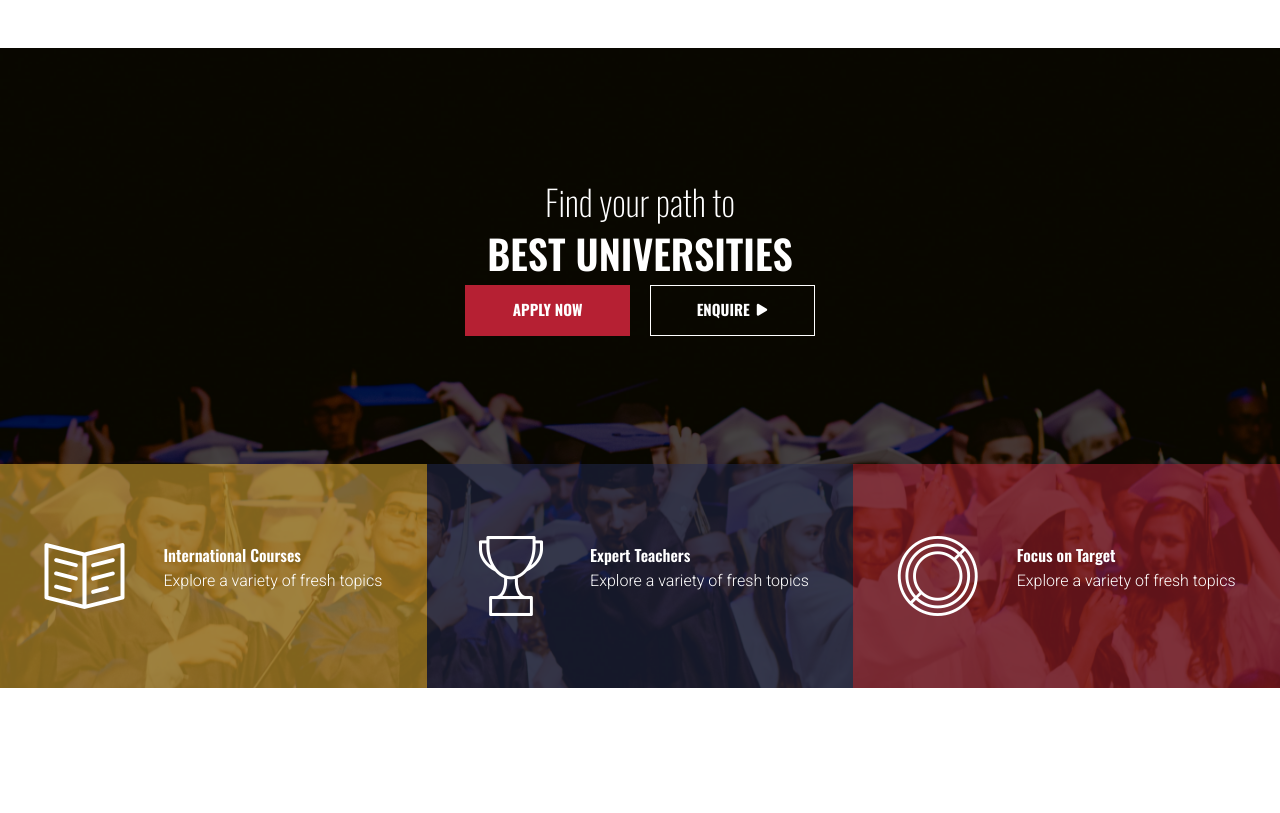
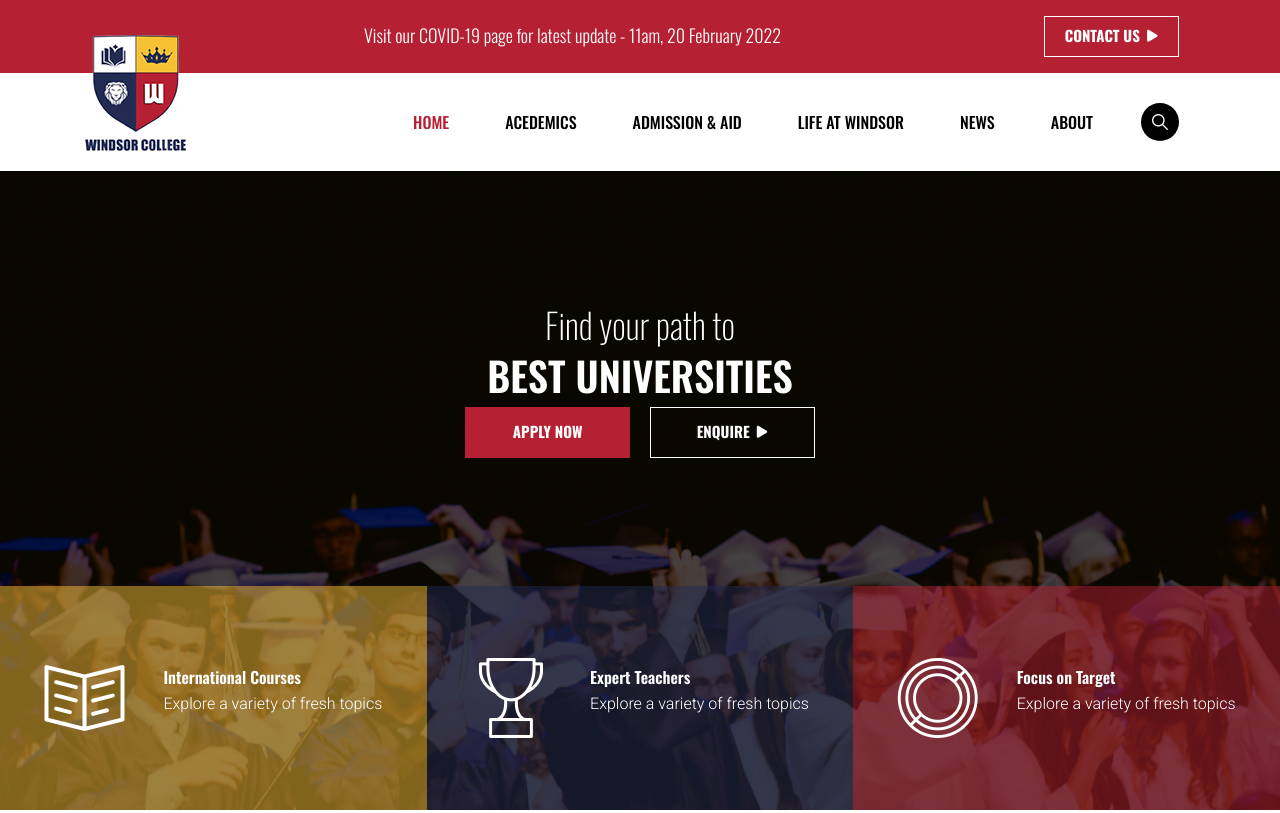
Before and after one commit to FED200/WindsorCollege, a website: page index.html in a window 1280 px wide. Shown: the top 813 px of the page. Drawn offline with nearby package versions, Linux system fonts and the light colour scheme; files whose address does not match are found by name.

Commit message:
components updated

```diff
--- a/index.html
+++ b/index.html
@@ -18,10 +18,57 @@
 </head>
 
 <body>
-    <header id="header" class="site-header pb-3">
-        <nav class="site-nav">
+    <header id="header" class="site-header">
+        <div class="site-header__top">
+            <div class="container">
+                <div class="header-top__content">
+                    <a href="#" class="update-link">Visit our COVID-19 page for latest update - 11am, 20 February
+                        2022</a>
+                    <div class="btn-wrap">
+                        <a href="#" class="btn btn-outline">CONTACT US<i class="icon-play"></i></a>
+                    </div>
+                </div>
+            </div>
+        </div>
+        <div class="container">
+            <nav class="navbar navbar-expand-lg navbar-light">
+                <a class="navbar-brand" href="#"><img src="assets/images/header-logo.png" width="831" height="954"
+                        loading="lazy" alt="Header Logo"></a>
+                <button class="navbar-toggler collapsed" type="button" data-toggle="collapse"
+                    data-target="#navbarSupportedContent" aria-controls="navbarSupportedContent"
+                    aria-expanded="false" aria-label="Toggle navigation">
+                    <span></span>
+                    <span></span>
+                    <span></span>
+                </button>
 
+                <div class="collapse navbar-collapse" id="navbarSupportedContent">
+                    <ul class="navbar-nav ml-auto">
+                        <li class="nav-item active">
+                            <a class="nav-link" href="#">Home</a>
+                        </li>
+                        <li class="nav-item">
+                            <a class="nav-link" href="#">Acedemics</a>
+                        </li>
+                        <li class="nav-item">
+                            <a class="nav-link" href="#">ADMISSION & AID</a>
+                        </li>
+                        <li class="nav-item">
+                            <a class="nav-link" href="#">LIFE AT WINDSOR</a>
+                        </li>
+                        <li class="nav-item">
+                            <a class="nav-link" href="#">NEWS</a>
+                        </li>
+                        <li class="nav-item">
+                            <a class="nav-link" href="#">ABOUT</a>
+                        </li>
+                    </ul>
+                    <form class="form-inline mt-lg-0 mt-1">
+                        <button class="btn-search" type="submit"><i class="icon-search"></i></button>
+                    </form>
+                </div>
             </nav> <!-- / .site-nav -->
+        </div>
 
         <div class="phone-number">
             <a href="tel:"></a>
@@ -93,14 +140,16 @@
 			</div>
 		</section>  <!-- / .section -->
 
-		<section>
+        <section class="cta-wrap">
+            <div class="container">
                 <div class="cta-block">
                     <h2>Still wondering where to begin?</h2>
                     <div class="btn-wrap mt-lg-0 mt-1">
                         <a href="#" class="btn btn-outline btn-outline--alt">study with us<i class="icon-play"></i></a>
                         <a href="#" class="btn btn-outline btn-outline--alt">enquire<i class="icon-play"></i></a>
                     </div>
-            </div>  <!-- / .cta-block -->
+                </div><!-- / .cta-block -->
+            </div>
         </section>  <!-- / .section -->
 
         <section class="pt-xl-7 pb-xl-10 py-lg-4 py-sm-3 py-2">
@@ -151,7 +200,7 @@
                             </div> <!-- / .card-event__body -->
                         </div> <!-- / ..card-event -->
                     </div>
-                    <div class="col-lg-4 col-md-6 m-auto">
+                    <div class="col-lg-4 col-md-6 m-lg-0 m-auto">
                         <div class="card-event">
                             <div class="card-event__media">
                                 <picture class="card-event__media">
--- a/sass/components/_ss-card-event.scss
+++ b/sass/components/_ss-card-event.scss
@@ -1,4 +1,6 @@
 .card-event {
+    height: 100%;
+
     &__media {
         position: relative;
     }
@@ -39,7 +41,7 @@
     &__body {
         padding: 20px;
         color: $black;
-        background: antiquewhite;
+        // background: antiquewhite;
 
         @include media-breakpoint-up(lg) {
             padding: 1.75rem 1.5625rem;
--- a/sass/layouts/_ss-site-footer.scss
+++ b/sass/layouts/_ss-site-footer.scss
@@ -12,6 +12,7 @@
         color: $white;
         @include font-size(0.9375rem);
         margin-top: 17px;
+        margin-bottom: 11px;
         display: block;
 
         a {
```
Also changed, not shown: style.css, 1 other file. Lines whose indentation alone changed are shown as unchanged.
